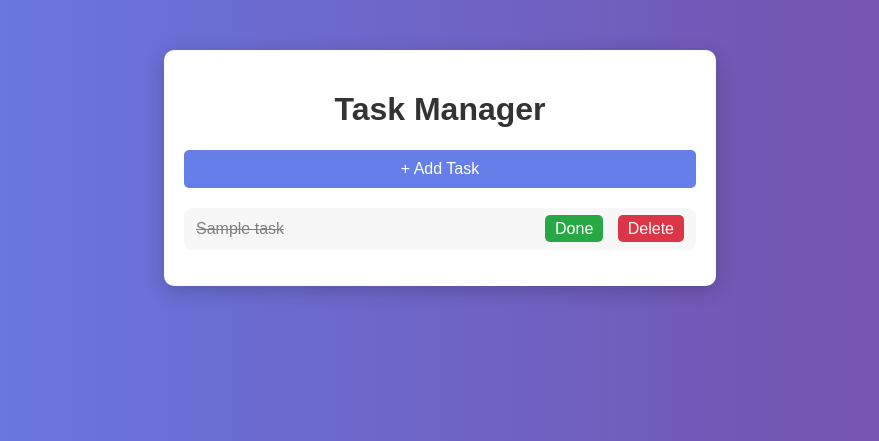
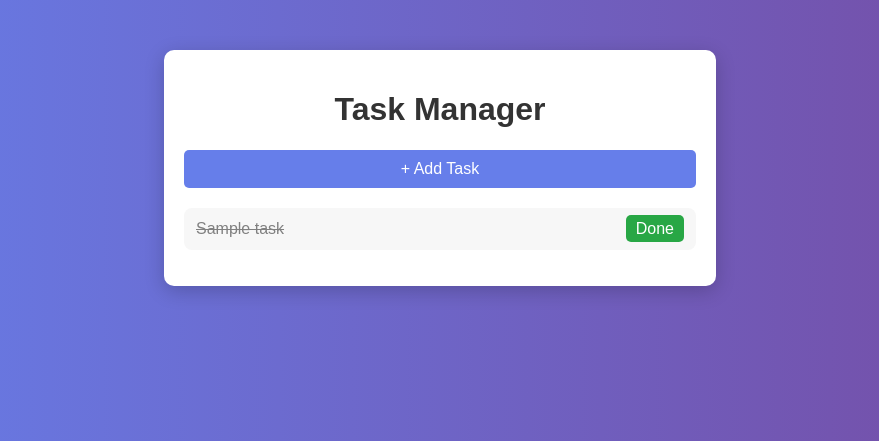
Before and after one commit to Raghucharan1612/Task-Manager, a Django app: page / in a window 1280 px wide. Shown: the top 441 px of the page, without its empty margins (200-1079 px from the left). Run offline with Django 4.2, Linux system fonts and the light colour scheme; tables that the repository leaves empty hold one stand-in row (values such as "Sample post").

Commit message:
deleted task

```diff
--- a/taskapp/templates/home.html
+++ b/taskapp/templates/home.html
@@ -102,7 +102,7 @@
 
             <div class="actions">
                 <a href="/complete/{{ task.id }}/" class="done">Done</a>
-                <a href="/delete/{{ task.id }}/" class="delete">Delete</a>
+
             </div>
         </li>
         {% empty %}
```
